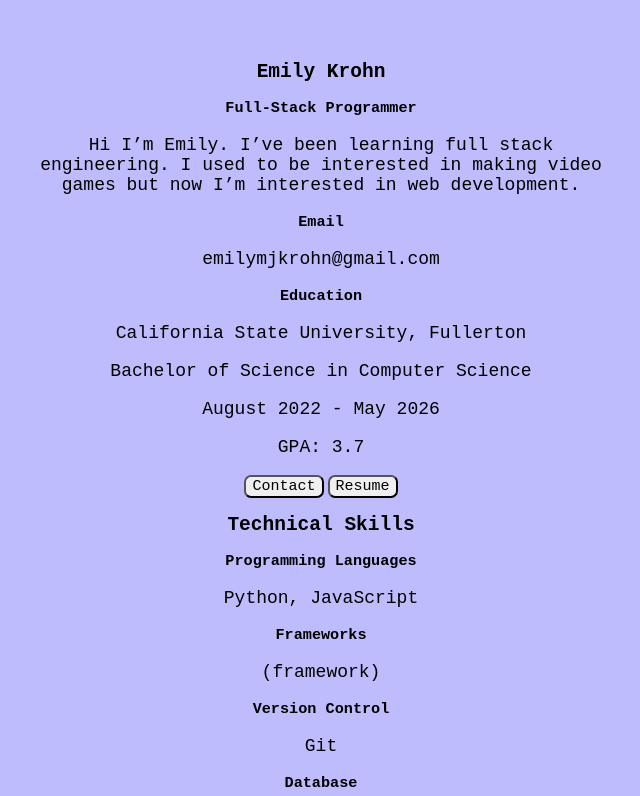
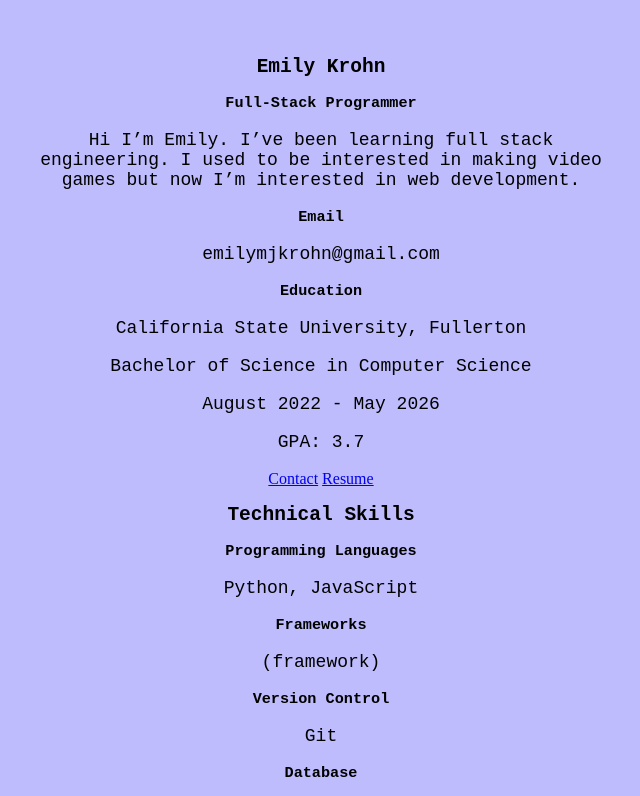
Before and after one commit to emilykrohn/portfolio, a plain HTML site: page index.html in a window 1280 px wide. Shown: the part 1323-2119 px from the top of the page, without its empty margins (319-959 px from the left). Drawn offline with Linux system fonts and the light colour scheme.

Commit message:
Contact and Resume Buttons Work

```diff
--- a/index.html
+++ b/index.html
@@ -25,7 +25,7 @@
         <h1>Emily Krohn</h1>
         <p>I'm a computer science graduate from California State University, Fullerton.</p>
         <p>I'm interested in web development and software development.</p>
-        <button>Resume</button>
+        <a href="images/Resume.pdf">Resume</a>
         <a href="about.html">About Page</a>
       </div>
     </div>
@@ -95,8 +95,8 @@
           <p>August 2022 - May 2026</p>
           <p>GPA: 3.7</p>
           <div class="aboutButtons">
-            <button>Contact</button>
-            <button>Resume</button>
+            <a href="about.html">Contact</a>
+            <a href="images/Resume.pdf">Resume</a>
           </div>
         </div>
         <div class="technicalSkills section">
```
